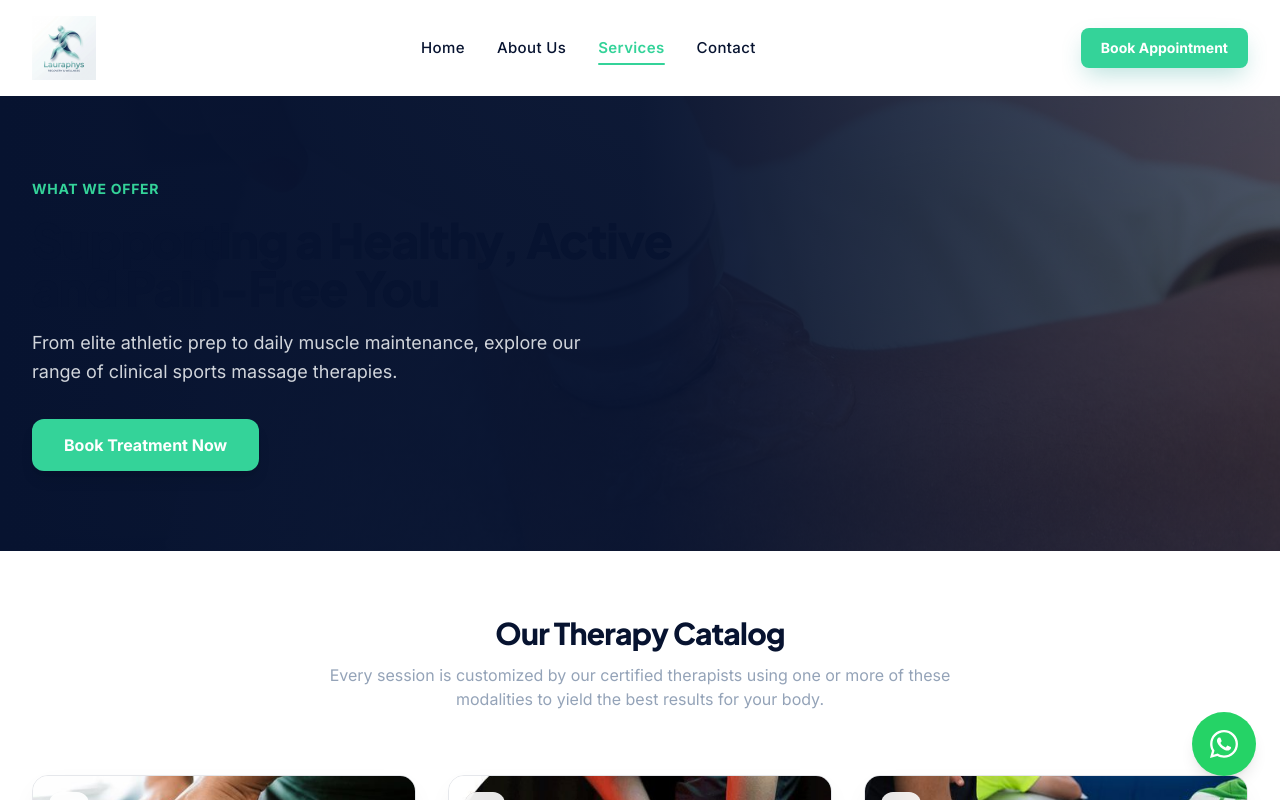
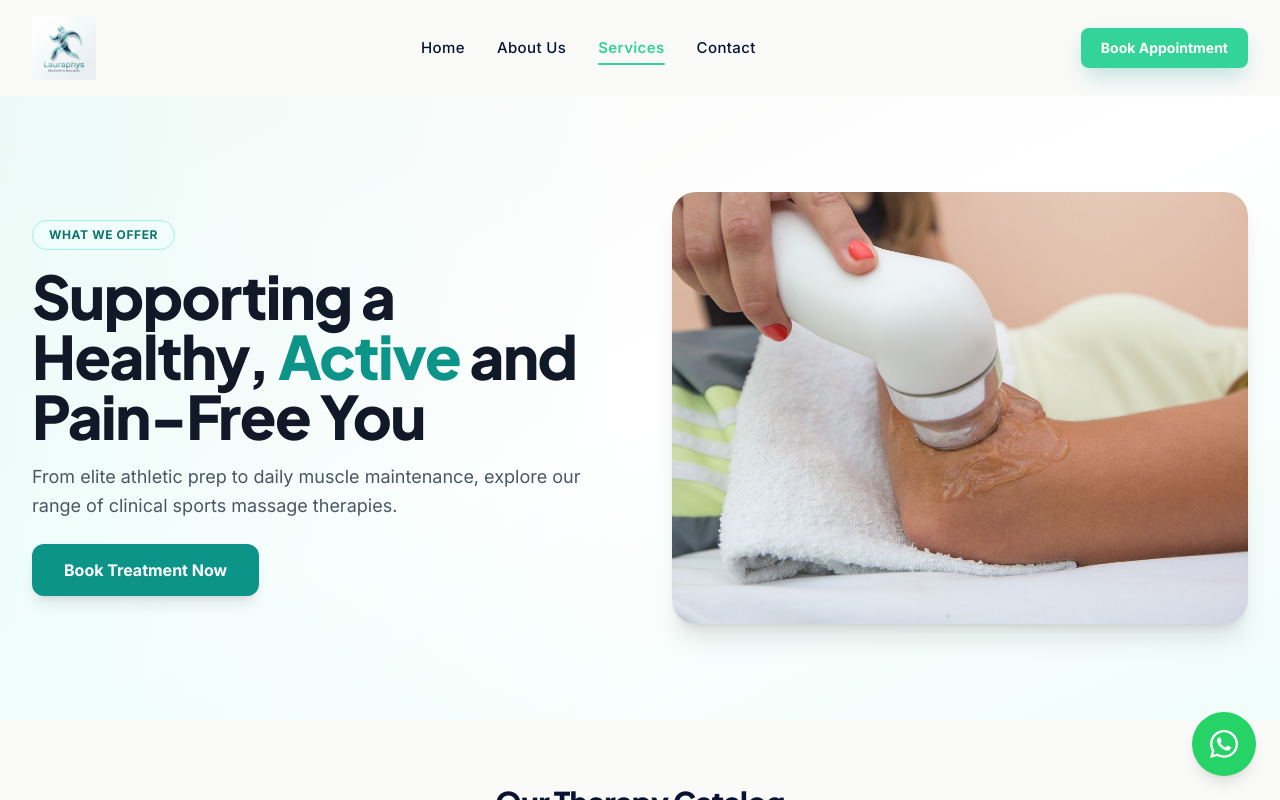
Before and after one commit to amooesther/Lauris_sport_massage, a React (Vite) app: page /services in a window 1280 px wide. Shown: the top 800 px of the page. Built offline with nearby package versions, Linux system fonts and the light colour scheme.

Commit message:
adjustment

```diff
--- a/src/Pages/Contact.jsx
+++ b/src/Pages/Contact.jsx
@@ -59,18 +59,32 @@ const ContactUs = () => {
     <div className="bg-soft-neutral min-h-screen">
 
       {/* Page Hero */}
-      <section className="relative bg-navy-dark text-white py-16 overflow-hidden">
-        <div
-          className="absolute inset-0 bg-cover bg-center opacity-25 select-none pointer-events-none"
-          style={{ backgroundImage: `url(${assets.contact_bg})` }}
-        />
-        <div className="absolute inset-0 bg-gradient-to-r from-navy-dark via-navy-dark/95 to-transparent" />
-        <div className="max-w-7xl mx-auto px-4 sm:px-6 lg:px-8 relative z-10 space-y-3">
-          <span className="text-secondary font-bold text-sm uppercase tracking-wider">Get in Touch</span>
-          <h1 className="text-3xl sm:text-4xl lg:text-5xl font-extrabold tracking-tight">Contact Us</h1>
-          <p className="text-gray-300 text-lg max-w-xl">
-            Need clarification about our treatments or booking slots? We are here to support you.
-          </p>
+      <section className="relative bg-gradient-to-br from-stone-50 via-white to-stone-100 py-16 lg:py-24 overflow-hidden">
+        <div className="absolute top-0 right-0 w-1/2 h-full bg-gradient-to-l from-teal-50/80 to-transparent pointer-events-none" />
+        <div className="absolute top-20 left-20 w-72 h-72 bg-teal-100/30 rounded-full blur-3xl -z-10" />
+        <div className="absolute bottom-10 right-20 w-96 h-96 bg-stone-200/40 rounded-full blur-3xl -z-10" />
+
+        <div className="max-w-7xl mx-auto px-4 sm:px-6 lg:px-8 relative z-10">
+          <div className="flex flex-col lg:flex-row items-center gap-12 lg:gap-16">
+            <div className="flex-1 max-w-xl">
+              <span className="inline-block px-4 py-1.5 bg-teal-50 border border-teal-200 rounded-full text-teal-700 text-xs font-bold uppercase tracking-wider mb-4">
+                Get in Touch
+              </span>
+              <h1 className="text-4xl sm:text-5xl lg:text-6xl font-extrabold tracking-tight text-gray-900 leading-tight mb-4">
+                Contact <span className="text-teal-600">Us</span>
+              </h1>
+              <p className="text-lg text-gray-600 leading-relaxed">
+                Need clarification about our treatments or booking slots? We're here to support you every step of the way.
+              </p>
+            </div>
+            <div className="flex-1 w-full max-w-md lg:max-w-none">
+              <img
+                src={assets.contact_bg}
+                alt="Contact Lauraphys Wellness"
+                className="w-full h-auto rounded-3xl shadow-xl object-cover aspect-[4/3]"
+              />
+            </div>
+          </div>
         </div>
       </section>
 
--- a/src/Pages/Home.jsx
+++ b/src/Pages/Home.jsx
@@ -5,7 +5,6 @@ import Choose from '../Components/Choose';
 import Service from '../Components/Service';
 import ConditionsTreated from '../Components/ConditionsTreated';
 import TimelineProcess from '../Components/TimelineProcess';
-import MeetTeam from '../Components/MeetTeam';
 import SuccessStories from '../Components/SuccessStories';
 import Testimonials from '../Components/Testimonials';
 import Faq from '../Components/Faq';
@@ -33,10 +32,7 @@ const Home = () => {
       {/* 6. Step-by-Step Treatment Process */}
       <TimelineProcess />
 
-      {/* 7. Meet the Therapists */}
-      <MeetTeam />
-
-      {/* 8. Success Case Studies */}
+      {/* 7. Success Case Studies */}
       <SuccessStories />
 
       {/* 9. Client Reviews & Rating Badge */}
--- a/src/Pages/Services.jsx
+++ b/src/Pages/Services.jsx
@@ -96,28 +96,38 @@ const Services = () => {
     <div className="bg-soft-neutral min-h-screen pb-16">
 
       {/* Immersive Page Hero */}
-      <section className="relative bg-navy-dark text-white py-20 overflow-hidden">
-        {/* Background image overlay */}
-        <div
-          className="absolute inset-0 bg-cover bg-center opacity-30 select-none pointer-events-none"
-          style={{ backgroundImage: `url(${assets.serv_img})` }}
-        />
-        <div className="absolute inset-0 bg-gradient-to-r from-navy-dark via-navy-dark/90 to-transparent" />
+      <section className="relative bg-gradient-to-br from-stone-50 via-white to-teal-50 py-16 lg:py-24 overflow-hidden">
+        <div className="absolute top-0 left-0 w-1/2 h-full bg-gradient-to-r from-teal-100/30 to-transparent pointer-events-none" />
+        <div className="absolute top-20 right-32 w-80 h-80 bg-teal-200/30 rounded-full blur-3xl -z-10" />
+        <div className="absolute bottom-10 left-20 w-72 h-72 bg-stone-200/40 rounded-full blur-3xl -z-10" />
 
-        <div className="max-w-7xl mx-auto px-4 sm:px-6 lg:px-8 relative z-10 space-y-4">
-          <span className="text-secondary font-bold text-sm uppercase tracking-wider">What We Offer</span>
-          <h1 className="text-3xl sm:text-4xl lg:text-5xl font-extrabold tracking-tight max-w-2xl leading-tight">
-            Supporting a Healthy, Active and Pain-Free You
+        <div className="max-w-7xl mx-auto px-4 sm:px-6 lg:px-8 relative z-10">
+          <div className="flex flex-col lg:flex-row items-center gap-12 lg:gap-16">
+            <div className="flex-1 max-w-xl">
+              <span className="inline-block px-4 py-1.5 bg-teal-50 border border-teal-200 rounded-full text-teal-700 text-xs font-bold uppercase tracking-wider mb-4">
+                What We Offer
+              </span>
+              <h1 className="text-4xl sm:text-5xl lg:text-6xl font-extrabold tracking-tight text-gray-900 leading-tight mb-4">
+                Supporting a Healthy, <span className="text-teal-600">Active</span> and Pain-Free You
               </h1>
-          <p className="text-gray-300 text-lg max-w-xl leading-relaxed">
+              <p className="text-lg text-gray-600 leading-relaxed">
                 From elite athletic prep to daily muscle maintenance, explore our range of clinical sports massage therapies.
               </p>
-          <div className="pt-4">
+              <div className="pt-6">
                 <Link to="/book">
-              <button className="bg-accent-gold hover:bg-amber-600 text-white font-bold py-3.5 px-8 rounded-xl shadow-lg transition-all duration-300 transform hover:-translate-y-0.5 active:translate-y-0">
+                  <button className="inline-flex items-center gap-2 bg-teal-600 hover:bg-teal-700 text-white font-bold py-3.5 px-8 rounded-xl shadow-lg transition-all duration-300 transform hover:-translate-y-0.5 active:translate-y-0">
                     Book Treatment Now
                   </button>
                 </Link>
+              </div>
+            </div>
+            <div className="flex-1 w-full max-w-md lg:max-w-none">
+              <img
+                src={assets.serv_img}
+                alt="Lauraphys Wellness Services"
+                className="w-full h-auto rounded-3xl shadow-xl object-cover aspect-[4/3]"
+              />
+            </div>
           </div>
         </div>
       </section>
--- a/src/index.css
+++ b/src/index.css
@@ -6,10 +6,15 @@
 
 @layer base {
   body {
-    @apply font-body text-slate-700 bg-soft-neutral antialiased min-h-screen;
+    @apply font-body text-gray-800 antialiased min-h-screen;
+    background: #fafaf9;
+    background-attachment: fixed;
   }
   h1, h2, h3, h4, h5, h6 {
-    @apply font-heading tracking-tight text-navy-dark;
+    @apply font-heading tracking-tight text-gray-900;
+  }
+  p {
+    @apply text-gray-600;
   }
 }
 
@@ -57,12 +62,12 @@
   width: 10px;
 }
 ::-webkit-scrollbar-track {
-  background: #f1f5f9;
+  background: #e7e5e4;
 }
 ::-webkit-scrollbar-thumb {
-  background: #cbd5e1;
+  background: #a8a29e;
   border-radius: 5px;
 }
 ::-webkit-scrollbar-thumb:hover {
-  background: #94a3b8;
+  background: #78716c;
 }
```
Lines whose indentation alone changed are shown as unchanged.
